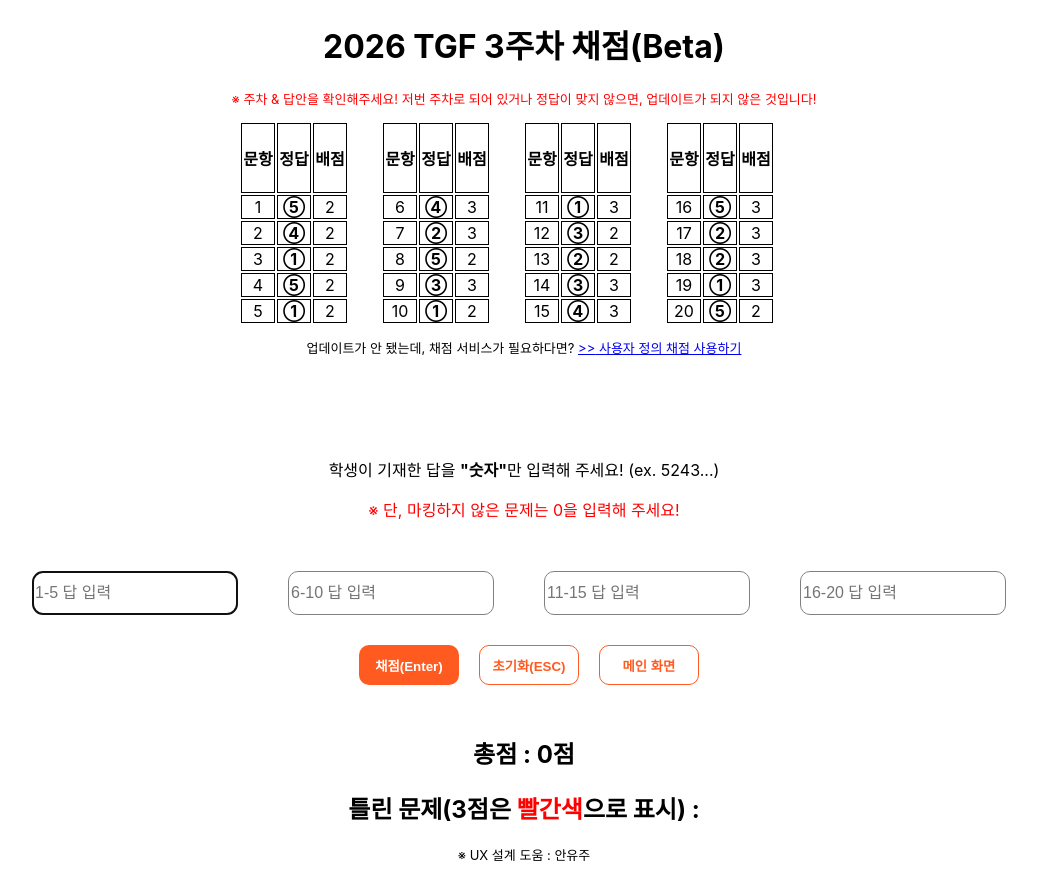
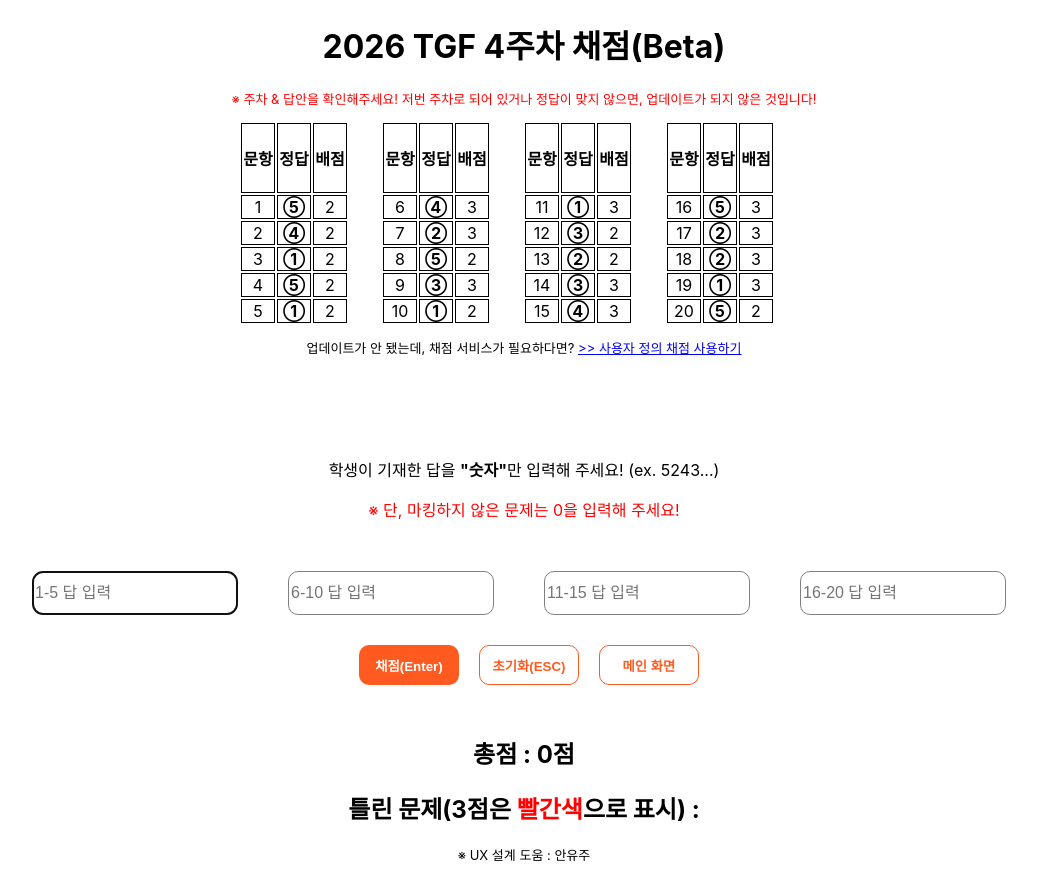
Before and after one commit to GitC0de/TGF-Scoring, a React (Create React App) app: page /full-test in a window 1280 px wide. Shown: the whole page, without its empty margins (116-1153 px from the left). Built offline with nearby package versions, Linux system fonts and the light colour scheme.

Commit message:
4th week update2

```diff
--- a/src/component/FullTestScoring.js
+++ b/src/component/FullTestScoring.js
@@ -106,7 +106,7 @@ export default function FullTestScoring() {
 
   return (
     <>
-      <h1>2026 TGF 3주차 채점(Beta)</h1>
+      <h1>2026 TGF 4주차 채점(Beta)</h1>
       <p className="confirmation">
         ※ 주차 & 답안을 확인해주세요! 저번 주차로 되어 있거나 정답이 맞지
         않으면, 업데이트가 되지 않은 것입니다!
```
